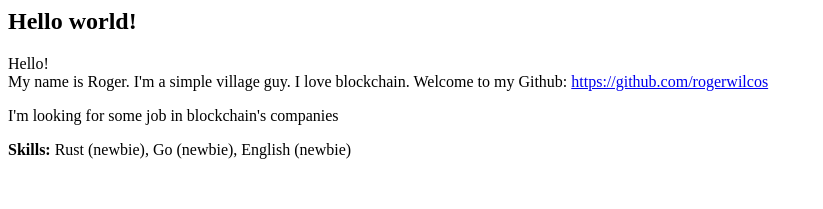
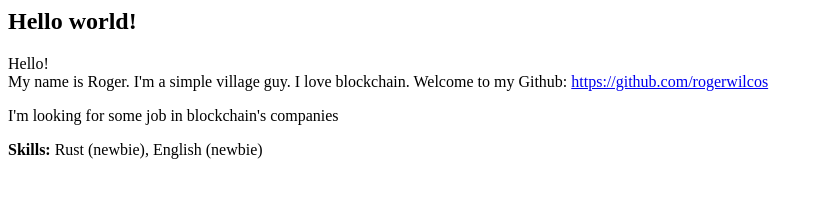
Before and after one commit to rogerwilcos/rogerwilcos.github.io, a plain HTML site: page index.html in a window 1280 px wide. Shown: the top 209 px of the page, without its empty margins (0-823 px from the left). Drawn offline with Linux system fonts and the light colour scheme.

Commit message:
Update index.html

```diff
--- a/index.html
+++ b/index.html
@@ -5,7 +5,7 @@
 <p>Hello! <br> My name is Roger. I'm a simple village guy. I love blockchain. Welcome to my Github:
 <a href="https://github.com/rogerwilcos">https://github.com/rogerwilcos</a></p>
 <p>I'm looking for some job in blockchain's companies</p>
-<p><b>Skills:</b> Rust (newbie), Go (newbie), English (newbie)</p>
+<p><b>Skills:</b> Rust (newbie), English (newbie)</p>
 <br>
 <h3>Contacts:</h3>
 <ul>
```
